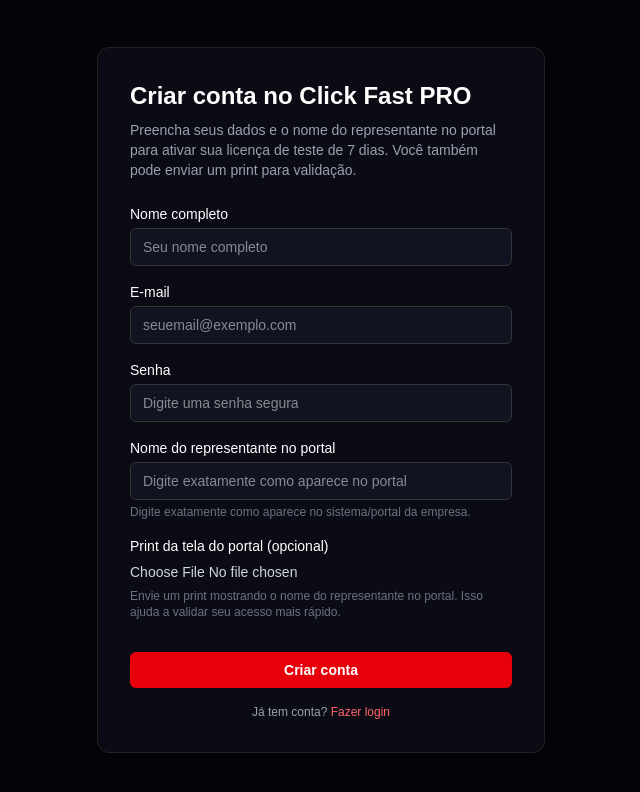
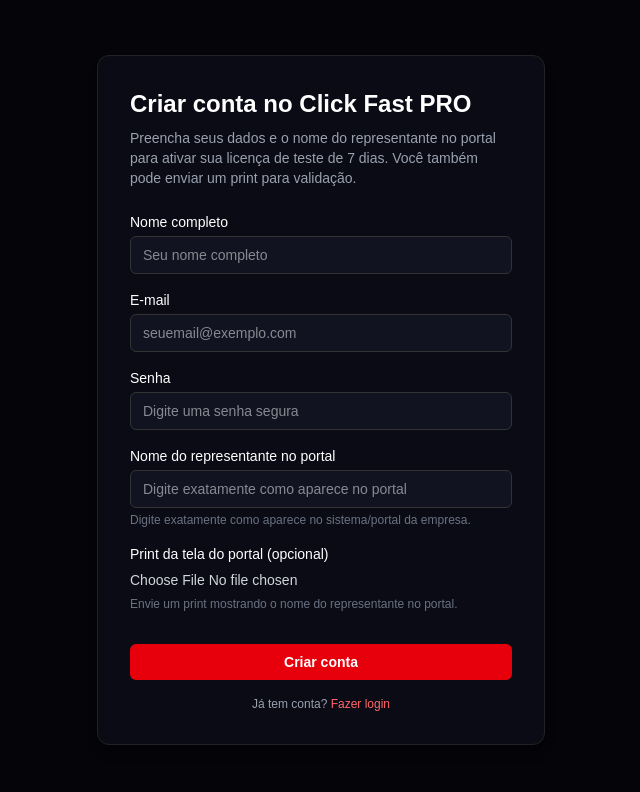
Before and after one commit to juniof250-ai/clickfast-site, a Next.js app: page /cadastro in a window 1280 px wide. Shown: the top 792 px of the page, without its empty margins (319-959 px from the left). Built offline with nearby package versions, Linux system fonts and the light colour scheme; no server answers.

Commit message:
Refactor CadastroPage component and improve error handling

```diff
--- a/app/cadastro/page.tsx
+++ b/app/cadastro/page.tsx
@@ -53,6 +53,7 @@
         let msg = "Erro ao enviar cadastro.";
         try {
           const err = await res.json();
+          if (err?.detail) msg = err.detail;
           if (err?.error) msg = err.error;
         } catch {
           // ignora erro ao ler json
@@ -65,14 +66,13 @@
       console.log("Cadastro OK:", data);
       alert("Cadastro realizado com sucesso!");
 
-      // limpa o formulário
       setNome("");
       setEmail("");
       setSenha("");
       setNomeRepPortal("");
       setScreenshot(null);
     } catch (error) {
-      console.error("Erro ao chamar backend:", error);
+      console.error("Erro ao conectar:", error);
       alert("Erro ao conectar com o servidor. Tente novamente.");
     } finally {
       setLoading(false);
@@ -93,9 +93,7 @@
 
         <form onSubmit={handleSubmit} className="space-y-4">
           <div>
-            <label className="block text-sm mb-1">
-              Nome completo
-            </label>
+            <label className="block text-sm mb-1">Nome completo</label>
             <input
               type="text"
               value={nome}
@@ -106,9 +104,7 @@
           </div>
 
           <div>
-            <label className="block text-sm mb-1">
-              E-mail
-            </label>
+            <label className="block text-sm mb-1">E-mail</label>
             <input
               type="email"
               value={email}
@@ -119,9 +115,7 @@
           </div>
 
           <div>
-            <label className="block text-sm mb-1">
-              Senha
-            </label>
+            <label className="block text-sm mb-1">Senha</label>
             <input
               type="password"
               value={senha}
@@ -158,8 +152,7 @@
               className="w-full text-sm text-gray-300"
             />
             <p className="text-xs text-gray-500 mt-1">
-              Envie um print mostrando o nome do representante no
-              portal. Isso ajuda a validar seu acesso mais rápido.
+              Envie um print mostrando o nome do representante no portal.
             </p>
           </div>
 
```
